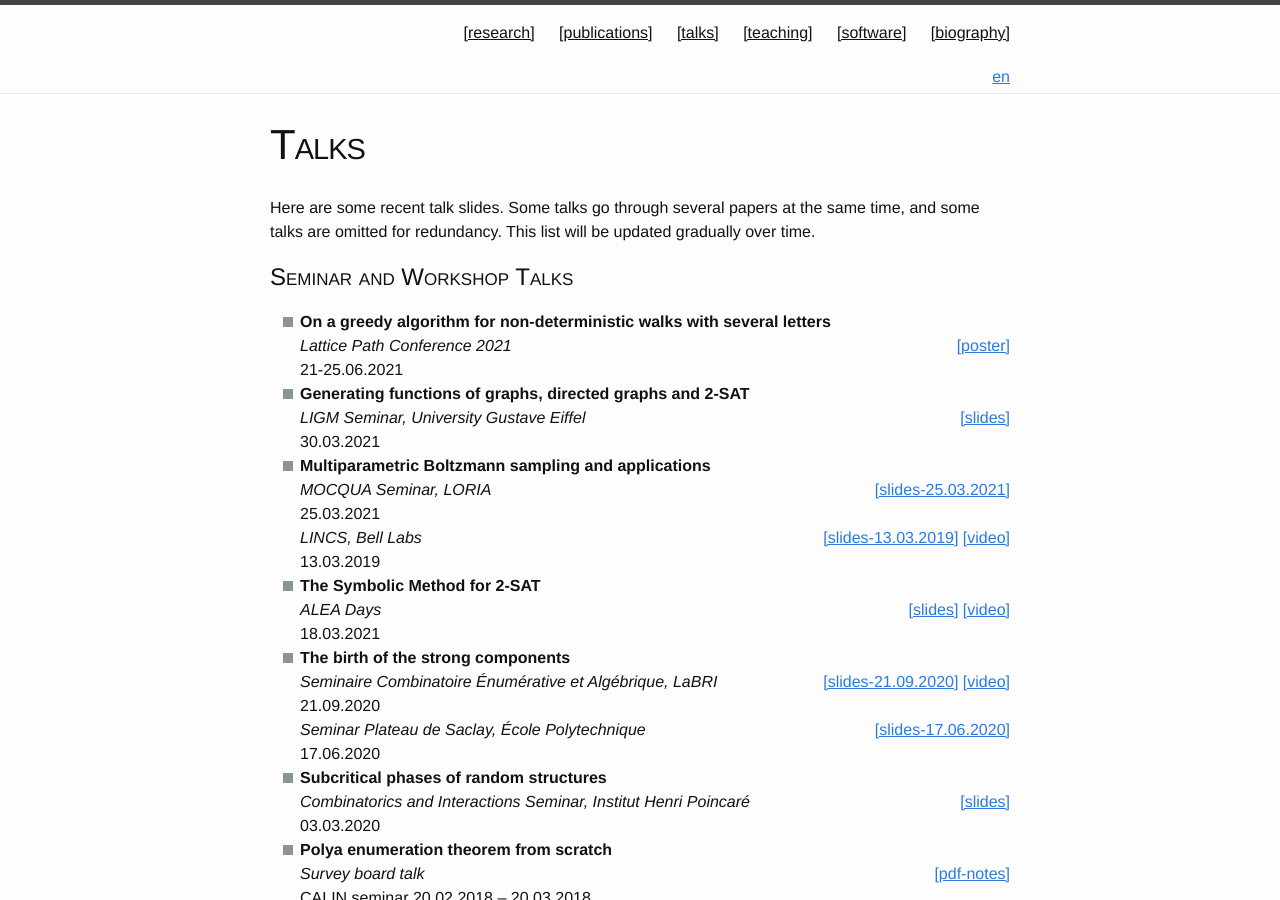
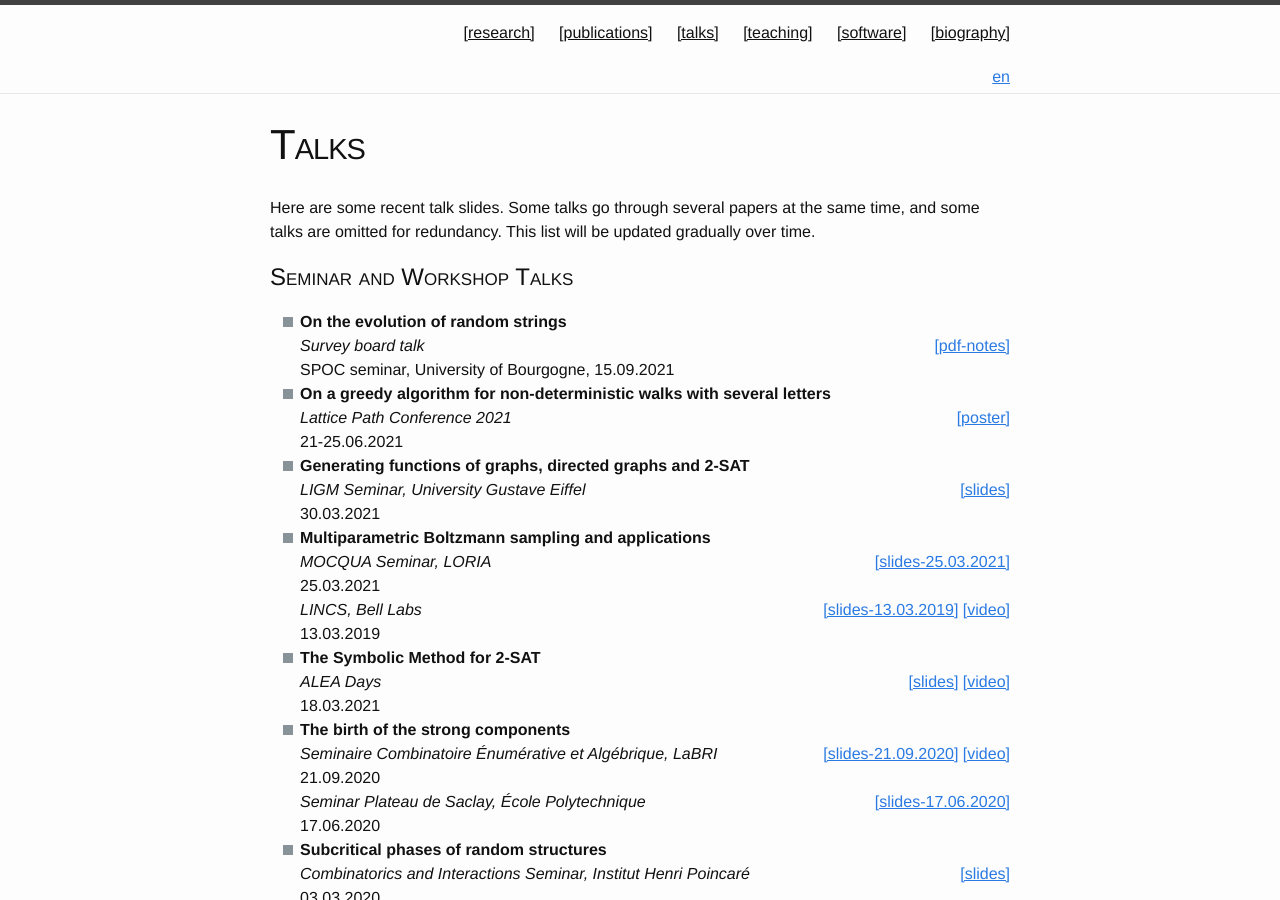
Before and after one commit to Sergey-A-Dovgal/sergey-a-dovgal.github.io, a Jekyll site: the page built from talks.md, in a window 1280 px wide and 900 px high. Built offline with Jekyll 4.4.1, drawn with Linux system fonts in a browser that asks for light colours.

Commit message:
Added a board talk on the evolution of strings

```diff
--- a/talks.md
+++ b/talks.md
@@ -10,6 +10,16 @@ same time, and some talks are omitted for redundancy. This list will be updated
 
 # Seminar and Workshop Talks
 <ul class="pre">
+
+<li><b>
+On the evolution of random strings
+</b><br /><i>
+Survey board talk
+</i><div style="float: right">
+<a href="files/2021-spoc-walks.pdf">[pdf-notes]</a>
+</div><br />
+SPOC seminar, University of Bourgogne, 15.09.2021
+</li>
 
 <li><b>
 On a greedy algorithm for non-deterministic walks with several letters
```
Also changed, not shown: 1 other file.
